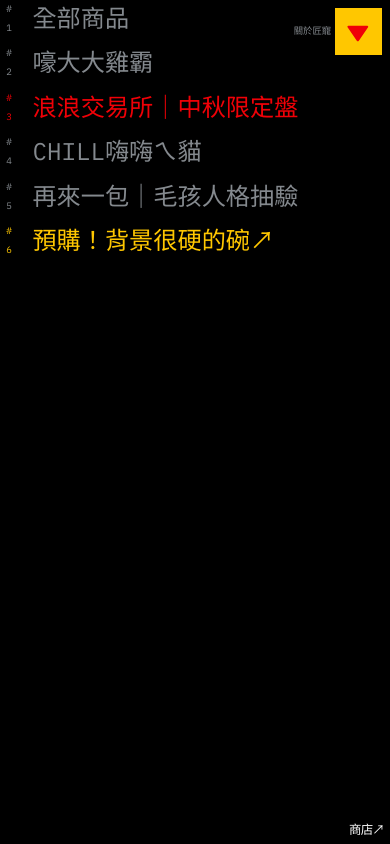
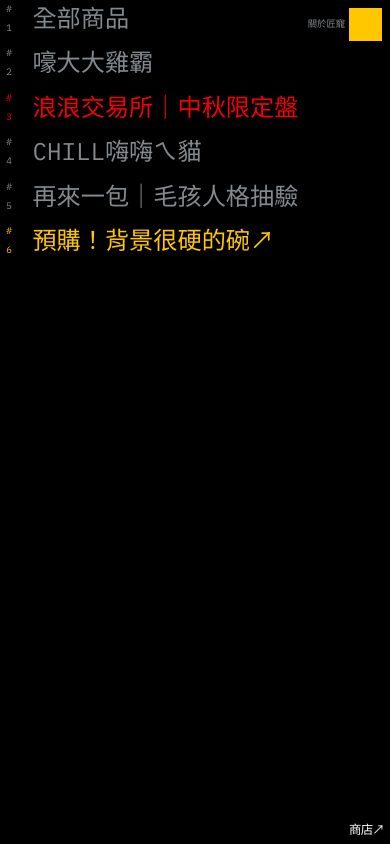
Before and after one commit to aa89976566/furmosa_menu, a Next.js app: page / in a window 390 px wide. Built offline with nearby package versions, Linux system fonts and the light colour scheme; a web font is replaced by a local one.

Commit message:
Shrink mobile header button and hide icon

```diff
--- a/src/app/works-ui.css
+++ b/src/app/works-ui.css
@@ -401,9 +401,13 @@
   }
 
   .works-page .works-header__logo-btn {
-    width: 12vw;
-    height: 12vw;
-    padding: 1.8vw 2.2vw;
+    width: 8.4vw;
+    height: 8.4vw;
+    padding: 0;
+  }
+
+  .works-header__logo-mark {
+    display: none;
   }
 
   .works-index__list {
```
